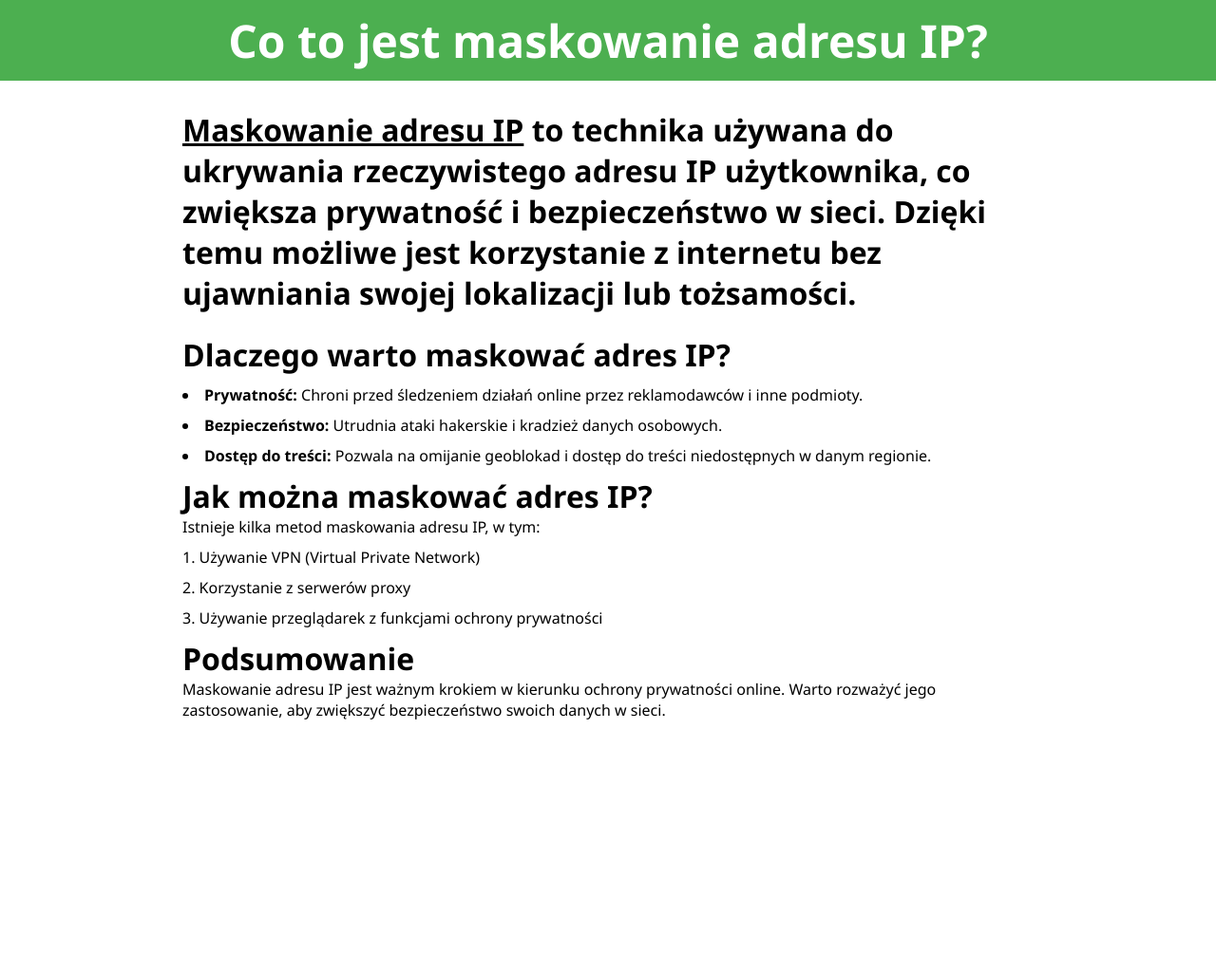
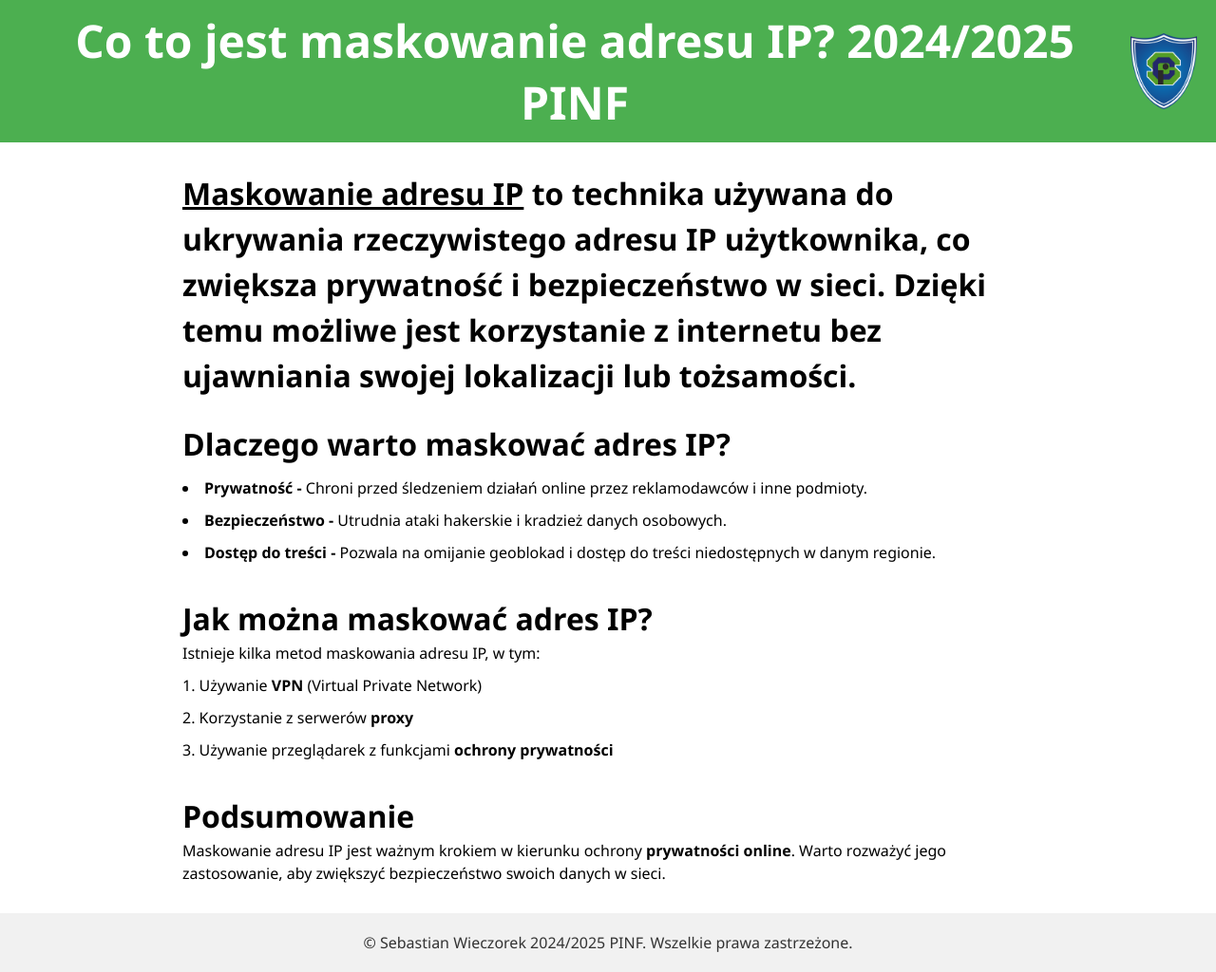
Before and after one commit to Rudytowcalenieja/moja-strona-2025, a plain HTML site: page index.html in a window 1280 px wide. Shown: the whole page at 95% size. Before the commit the page ends 800 px from the top, so only its background shows below. Drawn offline with Linux system fonts and the light colour scheme.

Commit message:
Pierwsza wersja strony moja-strona-2025

```diff
--- a/index.html
+++ b/index.html
@@ -8,28 +8,32 @@
 </head>
 <body>
     <header>
-        <h1>Co to jest maskowanie adresu IP?</h1>
+        <h1>Co to jest maskowanie adresu IP? 2024/2025 PINF</h1>
+        <img src="logo_sci.png" alt="Logo SCI" width="70">
     </header>
     <main>
         <h2><u>Maskowanie adresu IP</u> to technika używana do ukrywania rzeczywistego adresu IP użytkownika, co zwiększa prywatność i bezpieczeństwo w sieci. Dzięki temu możliwe jest korzystanie z internetu bez ujawniania swojej lokalizacji lub tożsamości.</h2>
         <br>
         <h2>Dlaczego warto maskować adres IP?</h2>
         <ul>
-            <li><strong>Prywatność:</strong> Chroni przed śledzeniem działań online przez reklamodawców i inne podmioty.</li>
-            <li><strong>Bezpieczeństwo:</strong> Utrudnia ataki hakerskie i kradzież danych osobowych.</li>
-            <li><strong>Dostęp do treści:</strong> Pozwala na omijanie geoblokad i dostęp do treści niedostępnych w danym regionie.</li>
+            <li><strong>Prywatność -</strong> Chroni przed śledzeniem działań online przez reklamodawców i inne podmioty.</li>
+            <li><strong>Bezpieczeństwo -</strong> Utrudnia ataki hakerskie i kradzież danych osobowych.</li>
+            <li><strong>Dostęp do treści -</strong> Pozwala na omijanie geoblokad i dostęp do treści niedostępnych w danym regionie.</li>
         </ul>
-
+        <br>
         <h2>Jak można maskować adres IP?</h2>
         <p>Istnieje kilka metod maskowania adresu IP, w tym:</p>
         <ol>
-            <li>Używanie VPN (Virtual Private Network)</li>
-            <li>Korzystanie z serwerów proxy</li>
-            <li>Używanie przeglądarek z funkcjami ochrony prywatności</li>
+            <li>Używanie <strong>VPN</strong> (Virtual Private Network)</li>
+            <li>Korzystanie z serwerów <strong>proxy</strong></li>
+            <li>Używanie przeglądarek z funkcjami <strong>ochrony prywatności</strong></li>
         </ol>
-
+        <br>
         <h2>Podsumowanie</h2>
-        <p>Maskowanie adresu IP jest ważnym krokiem w kierunku ochrony prywatności online. Warto rozważyć jego zastosowanie, aby zwiększyć bezpieczeństwo swoich danych w sieci.</p>
+        <p>Maskowanie adresu IP jest ważnym krokiem w kierunku ochrony <strong>prywatności online</strong>. Warto rozważyć jego zastosowanie, aby zwiększyć bezpieczeństwo swoich danych w sieci.</p>
     </main>
+    <footer>
+        &copy; Sebastian Wieczorek 2024/2025 PINF. Wszelkie prawa zastrzeżone.
+    </footer>
 </body>
 </html>
--- a/style.css
+++ b/style.css
@@ -5,11 +5,20 @@
     font-family: 'Segoe UI', sans-serif;
 }
 
+body {
+    display: flex;
+    flex-direction: column;
+    min-height: 100vh;
+}
+
 header {
     background-color: #4CAF50;
     color: white;
     padding: 10px 20px;
     text-align: center;
+    display: flex;
+    justify-content: space-between;
+    align-items: center;
 }
 
 h1 {
@@ -23,9 +32,33 @@ h2 {
 
 main {
     padding: 30px 15%;
+    line-height: 1.5;
+    flex: 2;
 }
 
 li {
     margin: 10px 0;
     list-style-position: inside;
 }
+
+footer {
+    background-color: #f1f1f1;
+    color: #333;
+    text-align: center;
+    padding: 20px;
+    bottom: 0;
+    width: 100%;
+}
+
+@media screen and (max-width: 768px) {
+    main {
+        padding: 20px 5%;
+    }
+    h1 {
+        font-size: 2.5em;
+    }
+    h2 {
+        font-size: 1.8em;
+    }
+
+}
```
Also changed, not shown: logo_sci.png (added).
